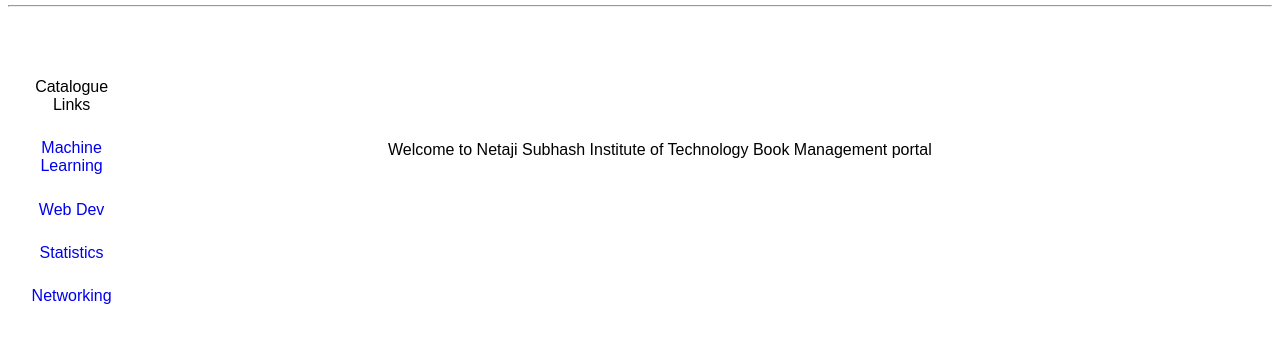
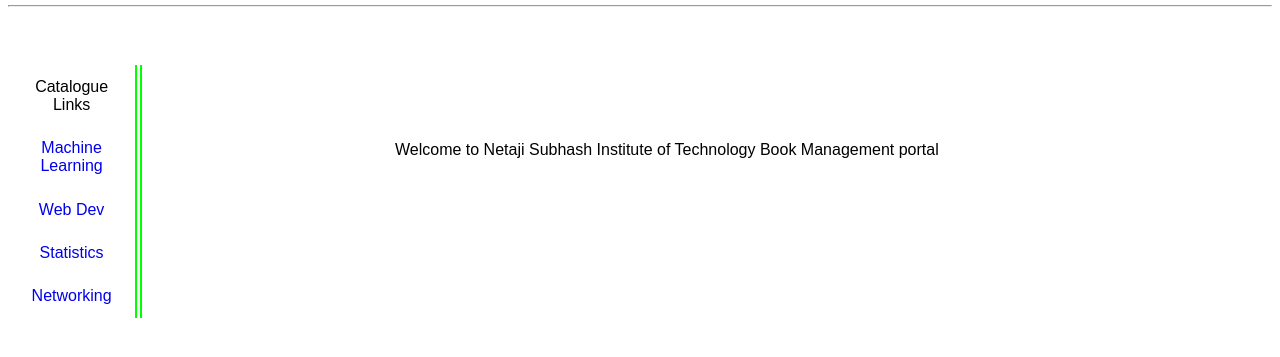
Before and after one commit to saquib12/assignment_2, a plain HTML site: page index.html in a window 1280 px wide. Shown: the part 91-448 px from the top of the page. Drawn offline with Linux system fonts and the light colour scheme.

Commit message:
Update styles.css

```diff
--- a/src/styles.css
+++ b/src/styles.css
@@ -45,7 +45,7 @@ a:hover {
   display: inline-flex;
   flex-direction: column;
   align-items: center;
-
+  border-right: 7px double #00FF00;
   min-width: 80px;
   max-width: fit-content;
 }
```
